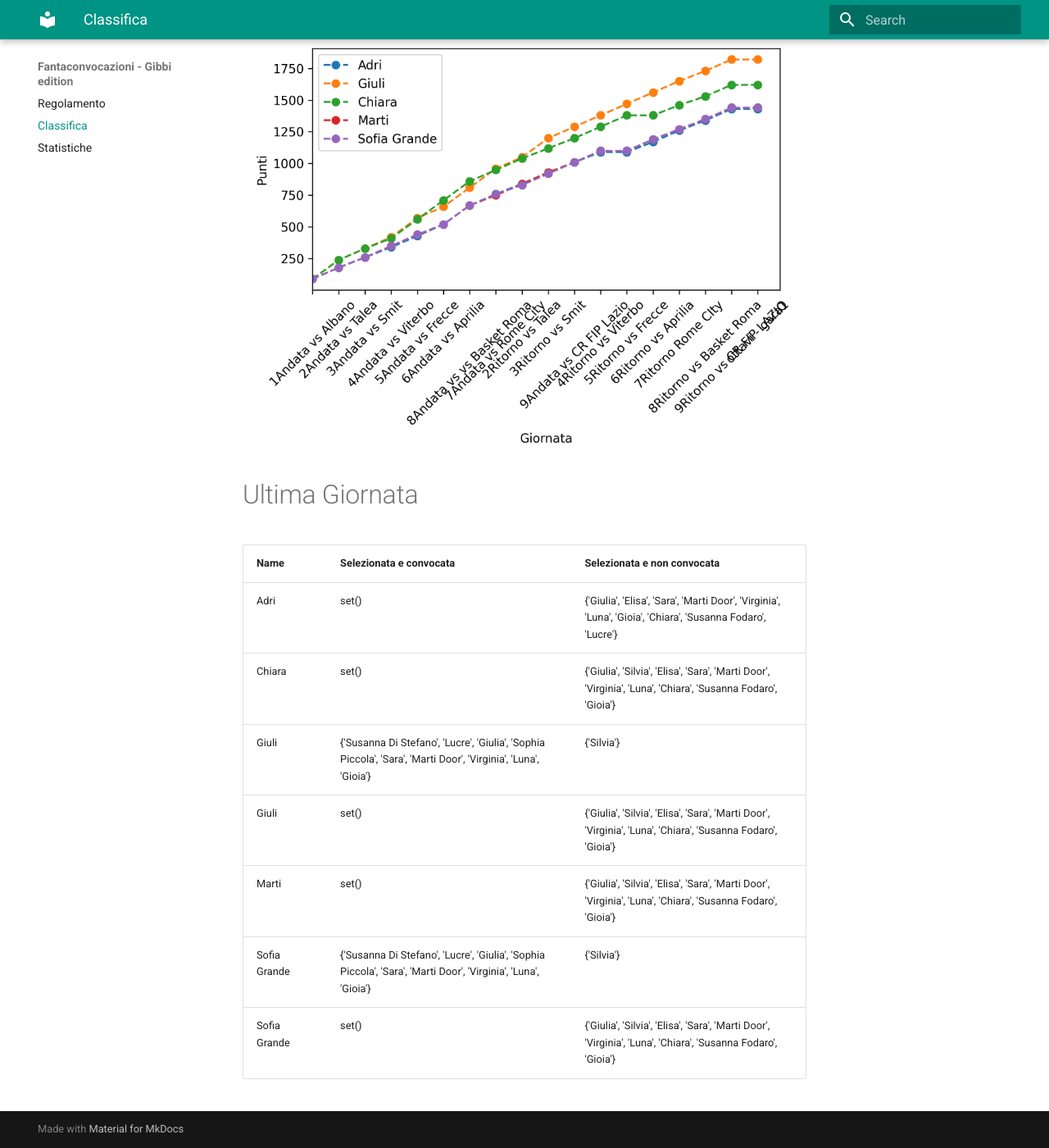
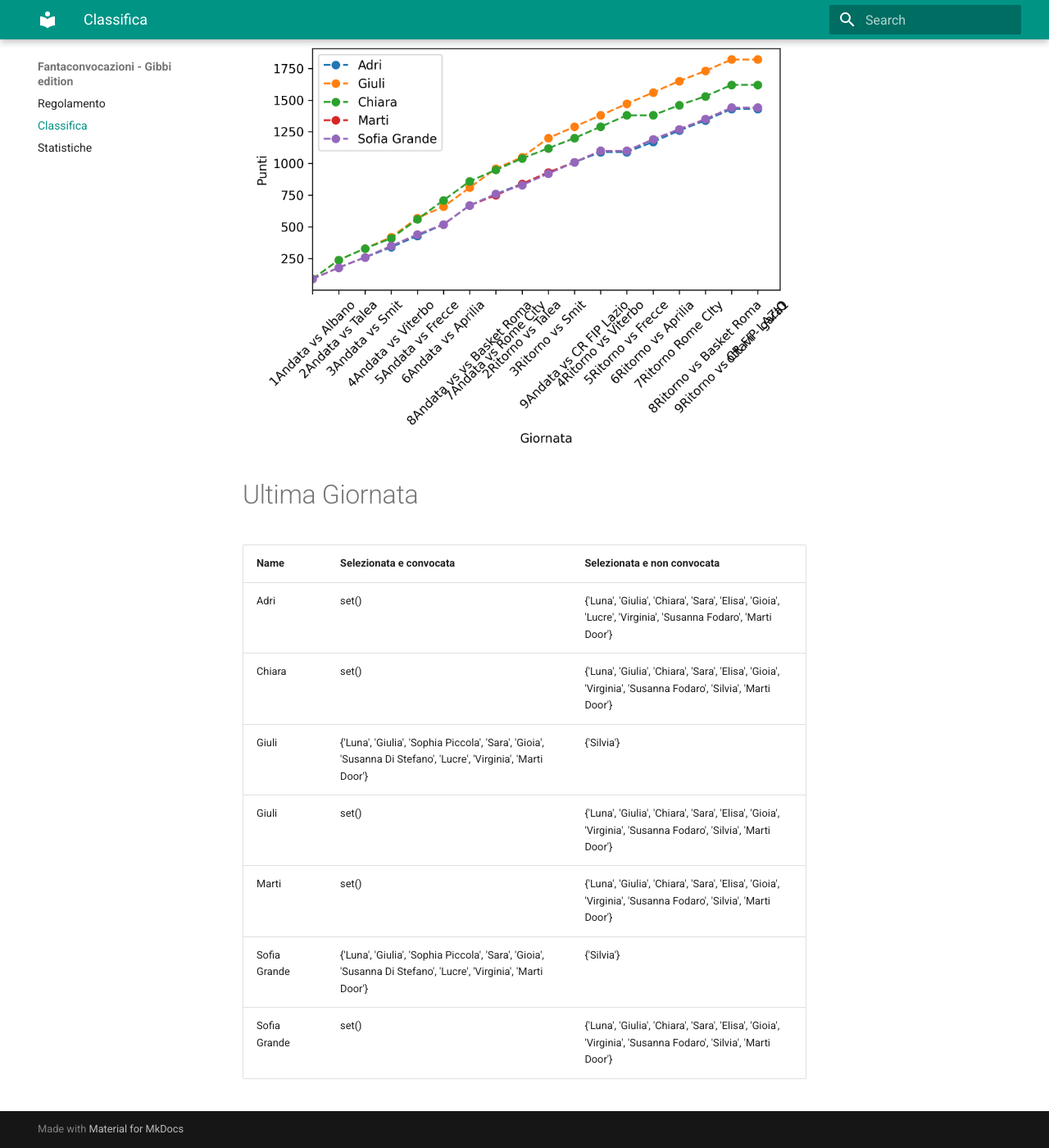
Before and after one commit to martinig94/fantagibbi, an MkDocs documentation site: the page built from docs/Classifica.md, in a window 1280 px wide and 1400 px high, scrolled down 565 px. Shown: the whole window at 82% size. Built offline with MkDocs 1.6.1 and Material for MkDocs 9.7.7, drawn with Linux system fonts in a browser that asks for light colours.

Commit message:
Auto-update from main.py

```diff
--- a/docs/Classifica.md
+++ b/docs/Classifica.md
@@ -18,11 +18,11 @@
 <!-- START_TABLE CORRECT -->
 | Name         | Selezionata e convocata                                                                                        | Selezionata e non convocata                                                                                  |
 |:-------------|:---------------------------------------------------------------------------------------------------------------|:-------------------------------------------------------------------------------------------------------------|
-| Adri         | set()                                                                                                          | {'Giulia', 'Elisa', 'Sara', 'Marti Door', 'Virginia', 'Luna', 'Gioia', 'Chiara', 'Susanna Fodaro', 'Lucre'}  |
-| Chiara       | set()                                                                                                          | {'Giulia', 'Silvia', 'Elisa', 'Sara', 'Marti Door', 'Virginia', 'Luna', 'Chiara', 'Susanna Fodaro', 'Gioia'} |
-| Giuli        | {'Susanna Di Stefano', 'Lucre', 'Giulia', 'Sophia Piccola', 'Sara', 'Marti Door', 'Virginia', 'Luna', 'Gioia'} | {'Silvia'}                                                                                                   |
-| Giuli        | set()                                                                                                          | {'Giulia', 'Silvia', 'Elisa', 'Sara', 'Marti Door', 'Virginia', 'Luna', 'Chiara', 'Susanna Fodaro', 'Gioia'} |
-| Marti        | set()                                                                                                          | {'Giulia', 'Silvia', 'Elisa', 'Sara', 'Marti Door', 'Virginia', 'Luna', 'Chiara', 'Susanna Fodaro', 'Gioia'} |
-| Sofia Grande | {'Susanna Di Stefano', 'Lucre', 'Giulia', 'Sophia Piccola', 'Sara', 'Marti Door', 'Virginia', 'Luna', 'Gioia'} | {'Silvia'}                                                                                                   |
-| Sofia Grande | set()                                                                                                          | {'Giulia', 'Silvia', 'Elisa', 'Sara', 'Marti Door', 'Virginia', 'Luna', 'Chiara', 'Susanna Fodaro', 'Gioia'} |
+| Adri         | set()                                                                                                          | {'Luna', 'Giulia', 'Chiara', 'Sara', 'Elisa', 'Gioia', 'Lucre', 'Virginia', 'Susanna Fodaro', 'Marti Door'}  |
+| Chiara       | set()                                                                                                          | {'Luna', 'Giulia', 'Chiara', 'Sara', 'Elisa', 'Gioia', 'Virginia', 'Susanna Fodaro', 'Silvia', 'Marti Door'} |
+| Giuli        | {'Luna', 'Giulia', 'Sophia Piccola', 'Sara', 'Gioia', 'Susanna Di Stefano', 'Lucre', 'Virginia', 'Marti Door'} | {'Silvia'}                                                                                                   |
+| Giuli        | set()                                                                                                          | {'Luna', 'Giulia', 'Chiara', 'Sara', 'Elisa', 'Gioia', 'Virginia', 'Susanna Fodaro', 'Silvia', 'Marti Door'} |
+| Marti        | set()                                                                                                          | {'Luna', 'Giulia', 'Chiara', 'Sara', 'Elisa', 'Gioia', 'Virginia', 'Susanna Fodaro', 'Silvia', 'Marti Door'} |
+| Sofia Grande | {'Luna', 'Giulia', 'Sophia Piccola', 'Sara', 'Gioia', 'Susanna Di Stefano', 'Lucre', 'Virginia', 'Marti Door'} | {'Silvia'}                                                                                                   |
+| Sofia Grande | set()                                                                                                          | {'Luna', 'Giulia', 'Chiara', 'Sara', 'Elisa', 'Gioia', 'Virginia', 'Susanna Fodaro', 'Silvia', 'Marti Door'} |
 <!-- END_TABLE CORRECT -->
```
